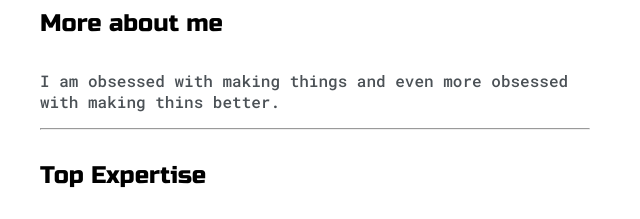
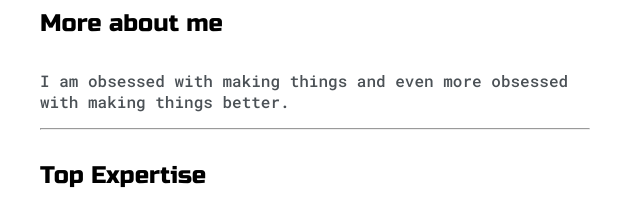
Before and after one commit to JatinSharma-007/portfolio-website, a plain HTML site: page index.html in a window 1280 px wide. Shown: the part 710-929 px from the top of the page, 0-640 px from the left. Drawn offline with Linux system fonts and the light colour scheme.

Commit message:
spellfix

```diff
--- a/index.html
+++ b/index.html
@@ -82,7 +82,7 @@
 				<div class="about-me">
 					<h4>More about me</h4>
 
-					<p>I am obsessed with making things and even more obsessed with making thins better.</p>
+					<p>I am obsessed with making things and even more obsessed with making things better.</p>
 
 					<p></p>
 
--- a/script.js
+++ b/script.js
@@ -1,5 +1,3 @@
-console.log('Its working')
-
 let theme = localStorage.getItem('theme')
 
 if(theme == null){
@@ -14,7 +12,7 @@ let themeDots = document.getElementsByClassName('theme-dot')
 for (var i=0; themeDots.length > i; i++){
 	themeDots[i].addEventListener('click', function(){
 		let mode = this.dataset.mode
-		console.log('Option clicked:', mode)
+		console.log('bruh', mode)
 		setTheme(mode)
 	})
 }
```
